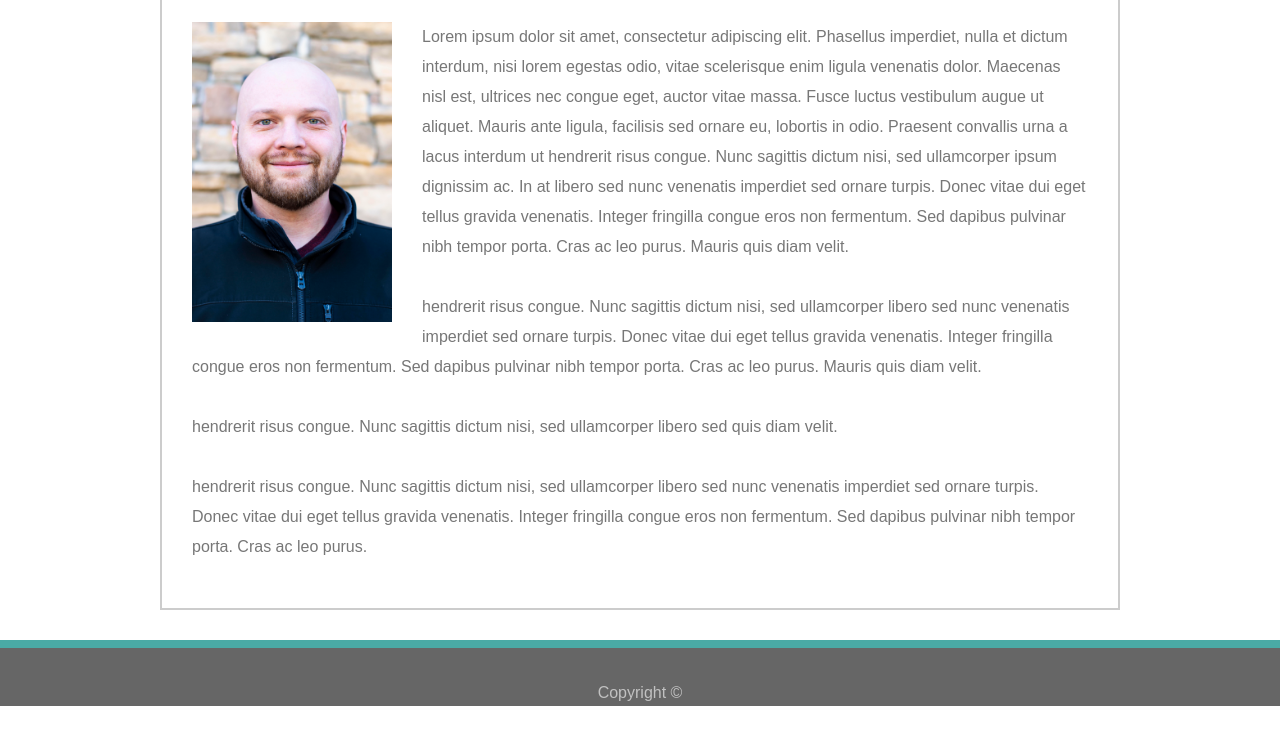
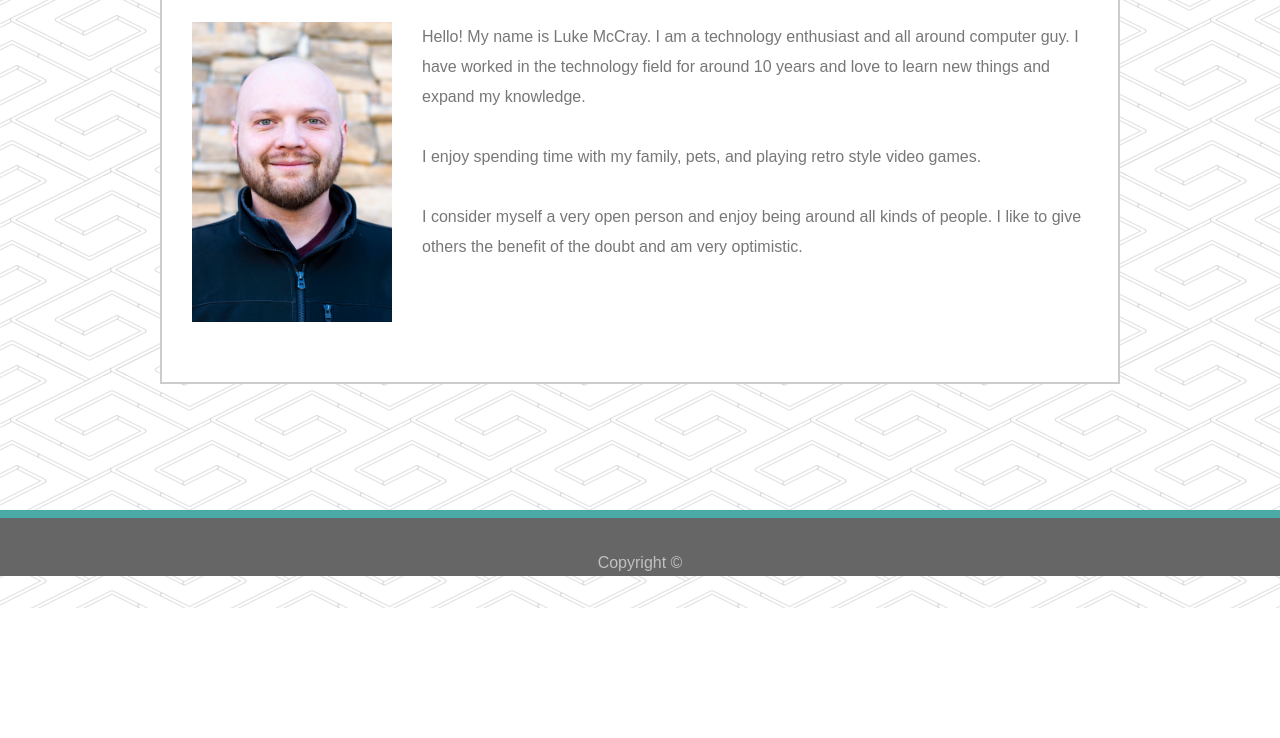
Before and after one commit to vashery/Basic-Portfolio, a plain HTML site: page index.html in a window 1280 px wide. Shown: the part 224-962 px from the top of the page. After the commit the page ends 832 px from the top, so only its background shows below. Drawn offline with Linux system fonts and the light colour scheme.

Commit message:
fixing more CSS layout and fixing background location.

```diff
--- a/assets/css/contactstyle.css
+++ b/assets/css/contactstyle.css
@@ -1,5 +1,3 @@
-
-
         .contentmiddle {
             background-color: white;
             grid-area: concenter;
@@ -12,6 +10,7 @@
         .name {
             color: #777777;
             font-family: 'Arial', 'Helvetica Neue', Helvetica, sans-serif;
+            font-size: 19px;
         }
 
         #rawtext {
@@ -24,7 +23,7 @@
             height: 30px;
             margin-top: 10px;
             margin-bottom: 20px;
-            line-height: 0px;
+            line-height: initial;
             font-family: 'Arial', 'Helvetica Neue', Helvetica, sans-serif;
             font-size: 15px;
             color: inherit;
@@ -32,6 +31,7 @@
         }
         .inputmessage {
             height: 196px;
+            padding-top: 10px;
         }
         .submitbutton {
             background-color: #4aaaa5;
--- a/assets/css/globalstyle.css
+++ b/assets/css/globalstyle.css
@@ -1,7 +1,7 @@
 body {
     margin: 0;
     padding: 0;
-    background-image: url("assets/images/background.png");
+    background-image: url("../images/background.png");
 }
 
 .entirepage {
@@ -42,7 +42,7 @@ body {
     grid-area: headconleft;
     line-height: 90px;
     font-family: 'Georgia', Times, Times New Roman, serif;
-    font-size: 32px;
+    font-size: 30px;
     height: 90px;
     color: white;
     font-weight: bold;
@@ -57,9 +57,10 @@ body {
     text-align: center;
     margin-top: 30px;
     line-height: 30px;
-    color: #777777;
+    color: #9999a6;
+    font-size: 20px;
     height: 30px;
-    font-family: 'Georgia', Times, Times New Roman, serif;
+    font-family: 'Arial', 'Helvetica Neue', Helvetica, sans-serif;
     grid-template-areas:
         "navleft navcenter navright"
 }
@@ -69,7 +70,6 @@ body {
     border: none;
     border-right: solid 2px;
     border-color: #f2f2f2;
-    font-family: 'Georgia', Times, Times New Roman, serif;
     text-decoration: inherit;
     color: inherit;
 }
@@ -79,7 +79,6 @@ body {
     border: none;
     border-right: solid 2px;
     border-color: #f2f2f2;
-    font-family: 'Georgia', Times, Times New Roman, serif;
     text-decoration: inherit;
     color: inherit;
 
@@ -88,7 +87,6 @@ body {
 .navcontact {
     grid-area: navright;
     border: none;
-    font-family: 'Georgia', Times, Times New Roman, serif;
     text-decoration: inherit;
     color: inherit;
 }
--- a/index.html
+++ b/index.html
@@ -25,42 +25,7 @@
             <div class="contentmiddle">
                 <h1 class="contentheader">About Me</h1>
                 <p><img id="headshot" src="assets/images/headshot.jpg" alt="Headshot" height="300" width="200">
-                    <span id="rawtext">Lorem ipsum dolor sit amet, consectetur adipiscing elit. Phasellus imperdiet,
-                        nulla
-                        et
-                        dictum interdum, nisi lorem egestas odio, vitae scelerisque enim ligula venenatis dolor.
-                        Maecenas
-                        nisl
-                        est, ultrices nec congue eget, auctor vitae massa. Fusce luctus vestibulum augue ut aliquet.
-                        Mauris
-                        ante ligula, facilisis sed ornare eu, lobortis in odio. Praesent convallis urna a lacus
-                        interdum ut
-                        hendrerit risus congue. Nunc sagittis dictum nisi, sed ullamcorper ipsum dignissim ac. In at
-                        libero
-                        sed
-                        nunc venenatis imperdiet sed ornare turpis. Donec vitae dui eget tellus gravida venenatis.
-                        Integer
-                        fringilla congue eros non fermentum. Sed dapibus pulvinar nibh tempor porta. Cras ac leo purus.
-                        Mauris
-                        quis diam velit.<br><br>hendrerit risus congue. Nunc sagittis dictum nisi, sed ullamcorper
-                        libero
-                        sed
-                        nunc venenatis imperdiet sed ornare turpis. Donec vitae dui eget tellus gravida venenatis.
-                        Integer
-                        fringilla congue eros non fermentum. Sed dapibus pulvinar nibh tempor porta. Cras ac leo purus.
-                        Mauris
-                        quis diam velit.<br><br>hendrerit risus congue. Nunc sagittis dictum nisi, sed ullamcorper
-                        libero
-                        sed
-                        quis diam velit.<br><br>hendrerit risus congue. Nunc sagittis dictum nisi, sed ullamcorper
-                        libero
-                        sed
-                        nunc venenatis imperdiet sed ornare turpis. Donec vitae dui eget tellus gravida venenatis.
-                        Integer
-                        fringilla congue eros non fermentum. Sed dapibus pulvinar nibh tempor porta. Cras ac leo purus.
-
-                    </span>
-                </p>
+                    <span id="rawtext">Hello! My name is Luke McCray.  I am a technology enthusiast and all around computer guy.  I have worked in the technology field for around 10 years and love to learn new things and expand my knowledge.<br><br>I enjoy spending time with my family, pets, and playing retro style video games.<br><br>I consider myself a very open person and enjoy being around all kinds of people.  I like to give others the benefit of the doubt and am very optimistic.</span></p>
 
             </div>
 
```
Also changed, not shown: contact.html (+1 -1 lines), portfolio.html (+1 -2 lines).
